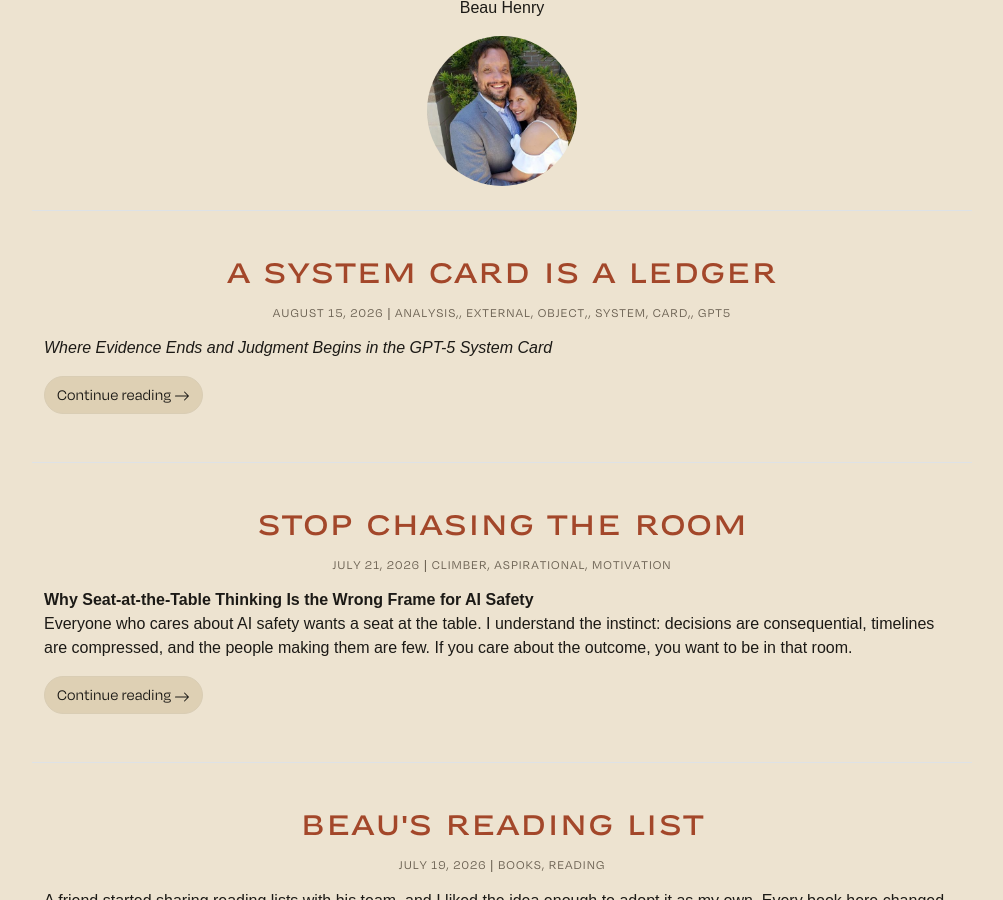
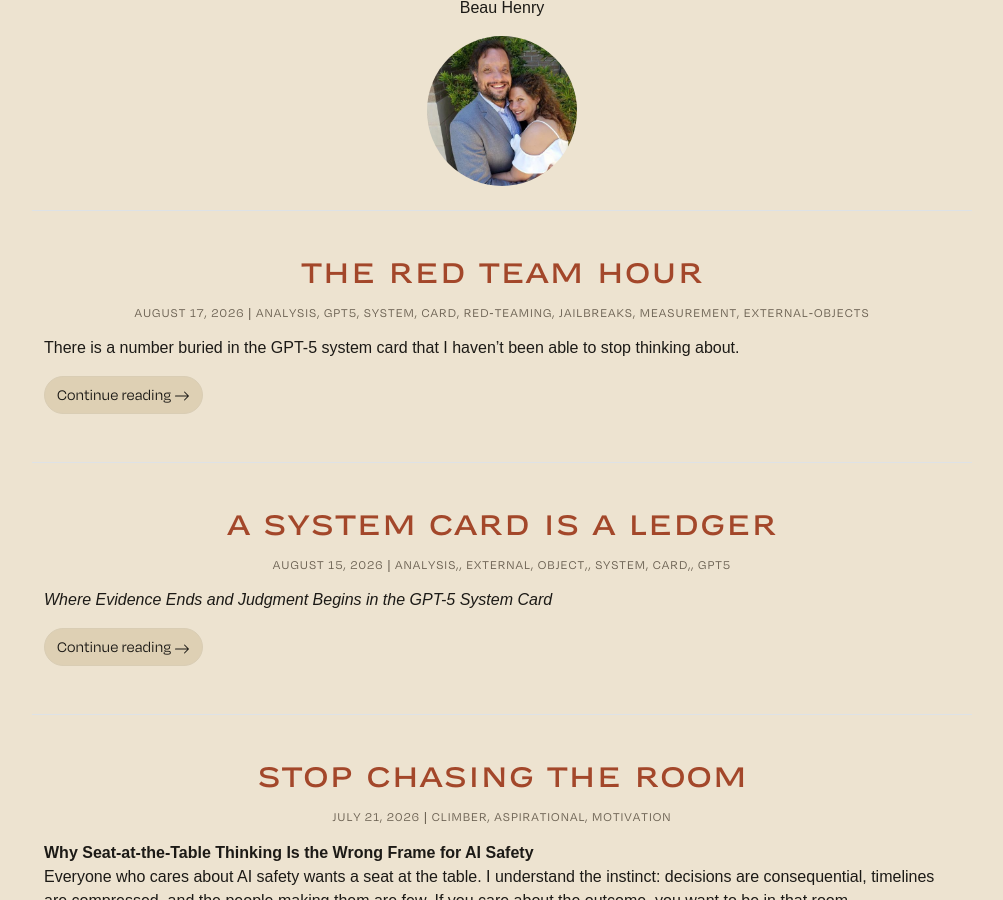
Before and after one commit to beauregardhenry/rougarou, a Jekyll site: the page built from by/beau-henry.md, in a window 1280 px wide and 900 px high, scrolled down 426 px. Shown: the whole window, without its empty margins (138-1141 px from the left). Built offline with Jekyll 4.4.1, drawn with Linux system fonts in a browser that asks for light colours; some web fonts are replaced; comment, search, counter and statistics services are not loaded.

Commit message:
update md header

```diff
--- a/_posts/2026-08-17-the-red-team-hour.md
+++ b/_posts/2026-08-17-the-red-team-hour.md
@@ -1,6 +1,11 @@
-# The Red Team Hour
-
-*rougarou.io*
+---
+layout: post
+title: The Red Team Hour
+description: The Most Honest Number in the GPT-5 System Card, and What It Leaves Out
+author: Beau Henry
+date: 2026-08-17 09:00:00 -0500
+categories: analysis gpt5 system card red-teaming jailbreaks measurement external-objects
+---
 
 There is a number buried in the GPT-5 system card that I haven't been able to stop thinking about.
 
```
